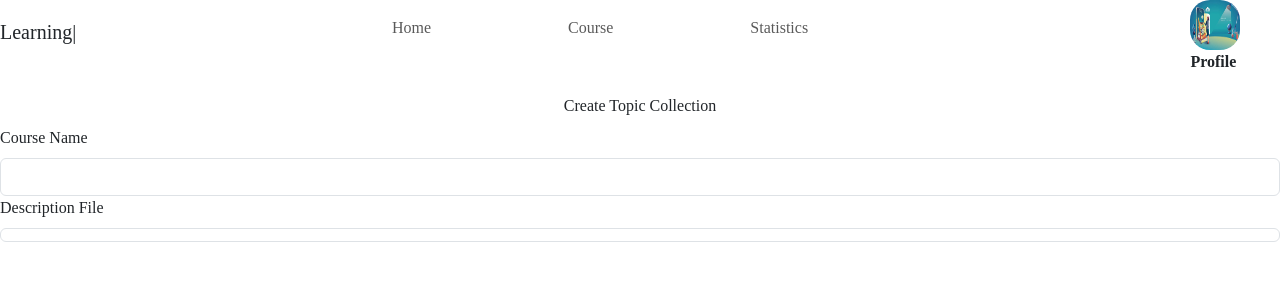
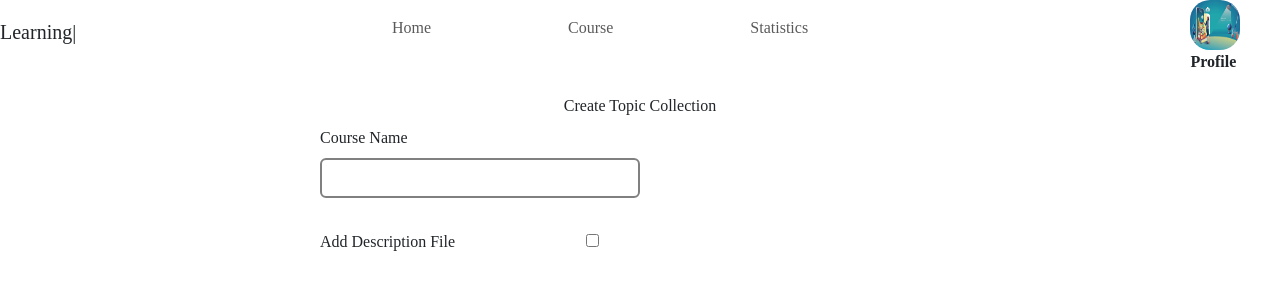
Before and after one commit to Red-stevo/E-LearningHub, a React (Vite) app in the folder student-learning-assistant/: page /student-assistant/learn/add/course in a window 1280 px wide. Shown: the top 300 px of the page. Built offline with nearby package versions, Linux system fonts and the light colour scheme; sample sign-in values are in the browser's storage.

Commit message:
Commit message >>>>> added the collection creation page <<<<<

```diff
--- a/student-learning-assistant/src/AppPages/RoutedPages/CreateCourse.jsx
+++ b/student-learning-assistant/src/AppPages/RoutedPages/CreateCourse.jsx
@@ -1,18 +1,18 @@
 import {Form, FormLabel} from "react-bootstrap";
 import './../Styles/CreateCourse.css'
 export const CreateCourse = () => {
-    return(<div>
-        <Form>
+    return(<div className={"collection-form"}>
+        <Form className={"create-collection"}>
             <FormLabel className={"form-title"}>Create Topic Collection</FormLabel>
 
-            <Form.Group>
+            <Form.Group className={"collection-name"}>
                 <Form.Label htmlFor={"course"}>Course Name </Form.Label>
                 <Form.Control id={"course"} type={"text"}/>
             </Form.Group>
 
             <Form.Group>
-                <Form.Label htmlFor={"description-file"}>Description File</Form.Label>
-                <Form.Control id={"description-file"} type={"checkbox"} />
+                <Form.Label htmlFor={"description-file"} className={"description-label"}>Add Description File</Form.Label>
+                 <input id={"description-file"} type={"checkbox"}/>
             </Form.Group>
         </Form>
     </div>)
--- a/student-learning-assistant/src/AppPages/Styles/CreateCourse.css
+++ b/student-learning-assistant/src/AppPages/Styles/CreateCourse.css
@@ -3,3 +3,35 @@
     justify-content: center;
     margin-top: 20px;
 }
+
+.create-collection {
+    width: 50%;
+}
+
+.collection-form {
+    display: flex;
+    justify-content: center;
+}
+#course {
+    min-width: 50%;
+    width: fit-content;
+    border: 2px solid grey;
+}
+
+.collection-name {
+    margin-bottom: 5%;
+}
+
+.description-label {
+    width: 40%;
+    margin-right: 10px;
+}
+
+#description-file {
+    width: 2%;
+    background-color: red;
+}
+
+#description-file:checked {
+    background: lawngreen;
+}
```
